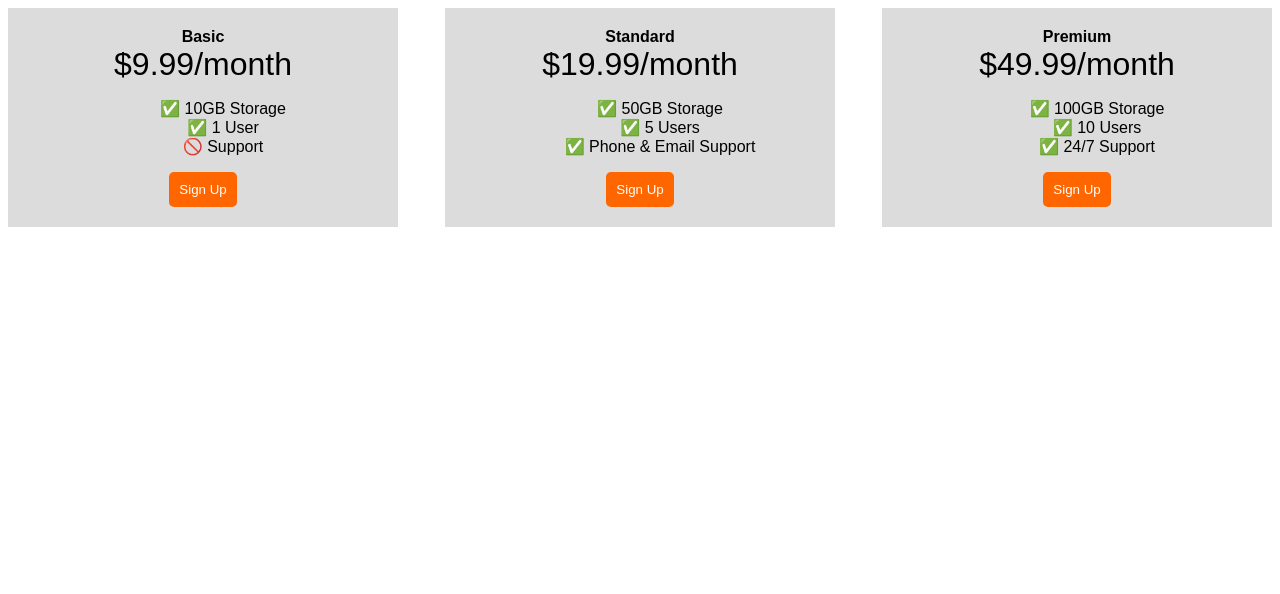
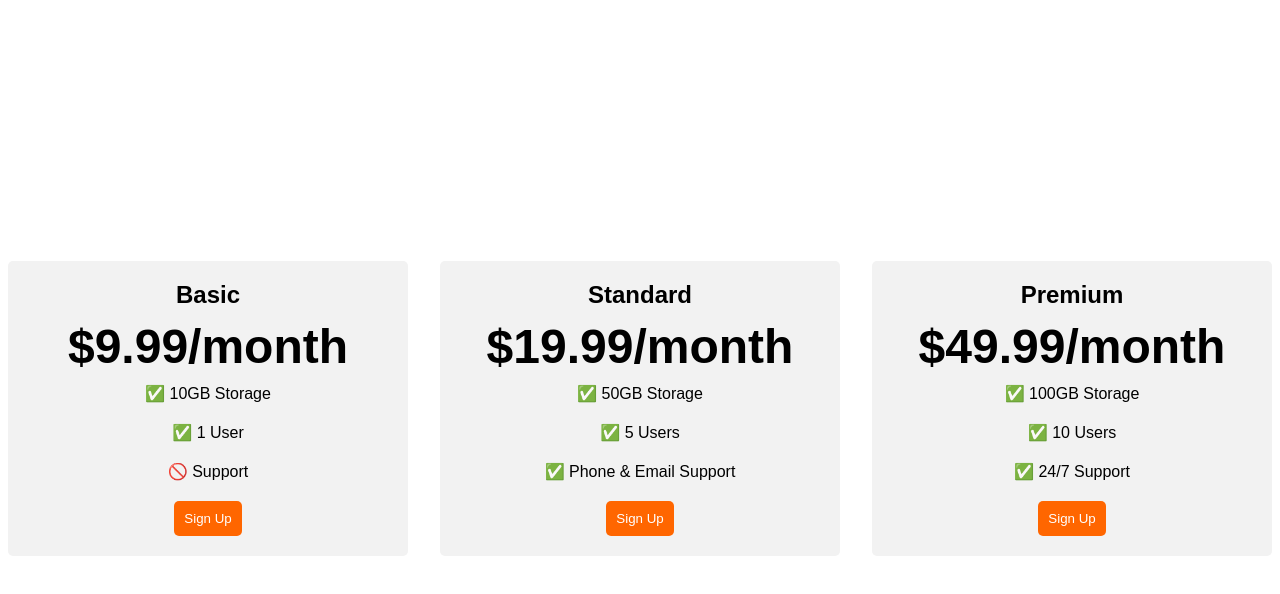
Before and after one commit to Abdo-Mohamad/Flexbox, a plain HTML site: page 9.4+Flexbox+Pricing+Table+Project/index.html in a window 1280 px wide. Drawn offline with Linux system fonts and the light colour scheme; a web font is replaced by a local one.

Commit message:
[Project] Pricing Table

```diff
--- a/9.4+Flexbox+Pricing+Table+Project/index.html
+++ b/9.4+Flexbox+Pricing+Table+Project/index.html
@@ -11,44 +11,69 @@
       font-family: "Sono", sans-serif;
     }
 
+
     .pricing-container {
-      display: flex;
-      justify-content: space-between;
-
-
+      display:flex;
+      justify-content: center;
+      align-items: center;
+      height: 100vh;
+      gap: 2rem;
+    }
+    .pricing-plan {
+      flex: 1;
+      max-width: 400px;
+      padding: 20px;
+      background-color: #f2f2f2;
+      border-radius: 5px;
+      text-align: center;
     }
 
     .pricing-plan {
-      background-color: gainsboro;
-      flex-basis: 350px;
+      flex: 1;
+      max-width: 400px;
+      padding: 20px;
+      background-color: #f2f2f2;
+      border-radius: 5px;
       text-align: center;
-      padding: 20px;
-      align-items: flex-end;
-
-    }
-
-    li {
-      list-style: none;
-    }
-
-    button {
-      background-color: #ff6600;
-      padding: 10px;
-      border-radius: 5px;
-      border: #ff6600;
-      color: white;
     }
 
     .plan-title {
-      font-size: 1rem;
+      font-size: 24px;
       font-weight: bold;
+      margin-bottom: 10px;
     }
-    .plan-price{
-      font-size: 2rem;
+
+    .plan-price {
+      font-size: 48px;
+      font-weight: bold;
+      margin-bottom: 10px;
+    }
+
+    .plan-features {
+      list-style: none;
+      padding: 0;
+      margin: 0;
+    }
+
+    .plan-features li {
+      margin-bottom: 20px;
+    }
+    .plan-button {
+      padding: 10px;
+      background-color: #ff6600;
+      color: #fff;
+      border-radius: 5px;
+      border: none;
     }
 
     /* Hint: What can you do with a media query and flexbox? */
-    @media (max-width: 1250px) {}
+    @media (max-width: 1250px) {
+      .pricing-container {
+        flex-direction: column;
+        height: 100%;
+      }
+
+    }
   </style>
 </head>
 
```
